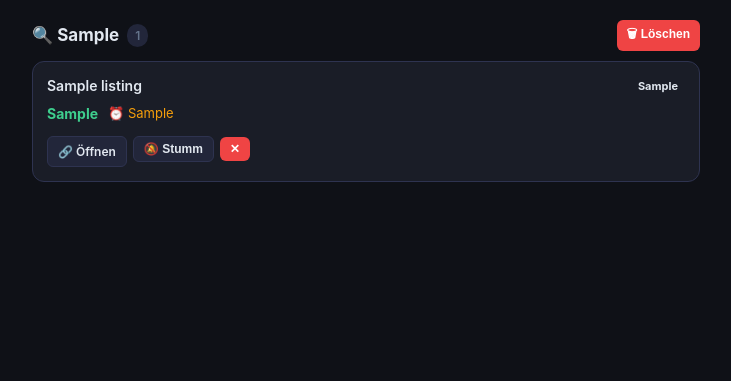
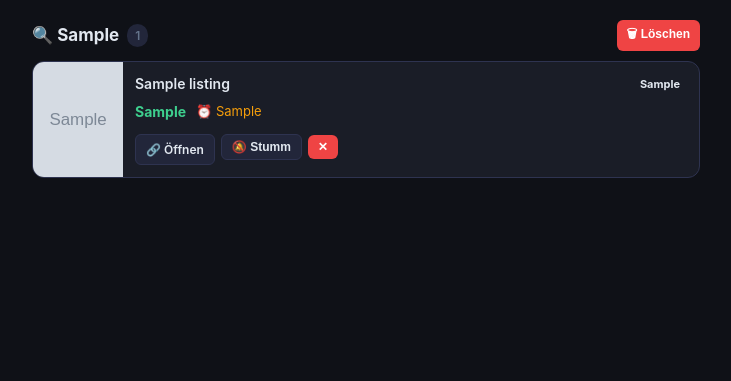
Before and after one commit to snoo-snoo/auction-watcher, a Flask app: page / in a window 1280 px wide. Shown: the part 62-443 px from the top of the page, without its empty margins (274-1005 px from the left). Run offline with Flask 3, Linux system fonts and the light colour scheme; tables that the repository leaves empty hold one stand-in row (values such as "Sample post"); grey boxes marked "Sample" are stand-in pictures.

Commit message:
Add listing thumbnails: willhaben + aurena images in DB and dashboard

```diff
--- a/db.py
+++ b/db.py
@@ -25,6 +25,7 @@ def init_db():
                 price TEXT,
                 url TEXT NOT NULL UNIQUE,
                 auction_end TEXT,
+                image_url TEXT,
                 first_seen TEXT NOT NULL,
                 last_seen TEXT NOT NULL,
                 notified_24h INTEGER DEFAULT 0,
@@ -32,6 +33,12 @@ def init_db():
                 FOREIGN KEY (wishlist_id) REFERENCES wishlist_items(id)
             )
         """)
+        # Migration: add image_url column to existing DBs
+        try:
+            conn.execute("ALTER TABLE found_listings ADD COLUMN image_url TEXT")
+            conn.commit()
+        except Exception:
+            pass  # column already exists
         conn.commit()
 
 
@@ -59,7 +66,7 @@ def remove_keyword(item_id: int):
         conn.commit()
 
 
-def upsert_listing(wishlist_id, site, title, price, url, auction_end):
+def upsert_listing(wishlist_id, site, title, price, url, auction_end, image_url=None):
     now = datetime.utcnow().isoformat()
     with get_conn() as conn:
         existing = conn.execute(
@@ -68,26 +75,26 @@ def upsert_listing(wishlist_id, site, title, price, url, auction_end):
         ).fetchone()
         if existing:
             conn.execute(
-                "UPDATE found_listings SET last_seen=?, price=?, auction_end=? WHERE url=?",
-                (now, price, auction_end, url),
+                "UPDATE found_listings SET last_seen=?, price=?, auction_end=?, image_url=COALESCE(?, image_url) WHERE url=?",
+                (now, price, auction_end, image_url, url),
             )
             conn.commit()
-            return False, existing[1], existing[2]  # not new, keep notified flags
+            return False, existing[1], existing[2]
         else:
             conn.execute(
                 """INSERT INTO found_listings
-                   (wishlist_id, site, title, price, url, auction_end, first_seen, last_seen)
-                   VALUES (?, ?, ?, ?, ?, ?, ?, ?)""",
-                (wishlist_id, site, title, price, url, auction_end, now, now),
+                   (wishlist_id, site, title, price, url, auction_end, image_url, first_seen, last_seen)
+                   VALUES (?, ?, ?, ?, ?, ?, ?, ?, ?)""",
+                (wishlist_id, site, title, price, url, auction_end, image_url, now, now),
             )
             conn.commit()
-            return True, 0, 0  # new listing
+            return True, 0, 0
 
 
 def get_listings_for_keyword(wishlist_id):
     with get_conn() as conn:
         return conn.execute(
-            """SELECT id, site, title, price, url, auction_end, notified_24h, notified_1h
+            """SELECT id, site, title, price, url, auction_end, notified_24h, notified_1h, image_url
                FROM found_listings WHERE wishlist_id = ?""",
             (wishlist_id,),
         ).fetchall()
--- a/scraper_aurena.py
+++ b/scraper_aurena.py
@@ -52,6 +52,10 @@ def _auction_to_result(auction: dict) -> dict:
     time_info = auction.get("timeInfo", {})
     ends_at = _parse_ending_date(time_info)
 
+    # First image from auction (list of URL strings)
+    images = auction.get("images", [])
+    image_url = images[0] if images and isinstance(images[0], str) else None
+
     return {
         "title": title,
         "price": None,
@@ -59,6 +63,7 @@ def _auction_to_result(auction: dict) -> dict:
         "site": "aurena",
         "ends_at": ends_at,
         "location": location_str,
+        "image_url": image_url,
         # keep extra fields for keyword matching (not shown in output)
         "_cat": " ".join(cat_descs.values()),
         "_short_desc": " ".join(short_descs.values()),
--- a/scraper_willhaben.py
+++ b/scraper_willhaben.py
@@ -80,6 +80,10 @@ def _parse_next_data(soup: BeautifulSoup) -> list[dict]:
                 ad_id = ad.get("id", "")
                 url = f"https://www.willhaben.at/iad/{ad_id}" if ad_id else ""
 
+            # Thumbnail image
+            images = ad.get("advertImageList", {}).get("advertImage", [])
+            image_url = images[0].get("thumbnailImageUrl") if images else None
+
             if title and url:
                 results.append({
                     "title": title.strip(),
@@ -87,6 +91,7 @@ def _parse_next_data(soup: BeautifulSoup) -> list[dict]:
                     "url": url,
                     "site": "willhaben",
                     "ends_at": None,
+                    "image_url": image_url,
                 })
         except Exception:
             continue
--- a/templates/index.html
+++ b/templates/index.html
@@ -146,11 +146,41 @@
       background: var(--surface);
       border: 1px solid var(--border);
       border-radius: var(--radius);
-      padding: 14px;
       margin-bottom: 8px;
-      position: relative;
+      overflow: hidden;
+      display: flex;
+      gap: 0;
     }
     .listing-card:last-child { margin-bottom: 0; }
+
+    .listing-thumb {
+      width: 90px;
+      min-width: 90px;
+      background: var(--surface2);
+      overflow: hidden;
+      flex-shrink: 0;
+    }
+    .listing-thumb img {
+      width: 100%;
+      height: 100%;
+      object-fit: cover;
+      display: block;
+    }
+    .listing-thumb-placeholder {
+      width: 100%;
+      height: 100%;
+      display: flex;
+      align-items: center;
+      justify-content: center;
+      font-size: 28px;
+      color: var(--border);
+    }
+
+    .listing-body {
+      padding: 12px;
+      flex: 1;
+      min-width: 0;
+    }
 
     .listing-top {
       display: flex;
@@ -164,6 +194,7 @@
       font-size: 14px;
       line-height: 1.4;
       flex: 1;
+      min-width: 0;
     }
     .listing-title a {
       color: var(--text);
@@ -352,6 +383,18 @@
       {% if sec.listings %}
         {% for l in sec.listings %}
         <div class="listing-card">
+          <div class="listing-thumb">
+            {% if l.image_url %}
+              <a href="{{ l.url }}" target="_blank">
+                <img src="{{ l.image_url }}" alt="{{ l.title }}" loading="lazy">
+              </a>
+            {% else %}
+              <div class="listing-thumb-placeholder">
+                {% if l.site == 'willhaben' %}🏷{% else %}🔨{% endif %}
+              </div>
+            {% endif %}
+          </div>
+          <div class="listing-body">
             <div class="listing-top">
               <div class="listing-title">
                 <a href="{{ l.url }}" target="_blank">{{ l.title }}</a>
@@ -380,6 +423,7 @@
               <form method="POST" action="/listing/{{ l.id }}/delete" style="display:inline" onsubmit="return confirm('Inserat entfernen?')">
                 <button class="btn btn-danger btn-sm" type="submit">✕</button>
               </form>
+            </div>
           </div>
         </div>
         {% endfor %}
--- a/watcher.py
+++ b/watcher.py
@@ -74,6 +74,7 @@ def run():
                 price=item.get("price"),
                 url=item.get("url", ""),
                 auction_end=item.get("ends_at"),
+                image_url=item.get("image_url"),
             )
             if is_new:
                 new_listings.append(item)
--- a/web.py
+++ b/web.py
@@ -26,7 +26,7 @@ def _get_dashboard_data():
         rows = db.get_listings_for_keyword(kw_id)
         listings = []
         for row in rows:
-            lid, site, title, price, url, auction_end, n24, n1 = row
+            lid, site, title, price, url, auction_end, n24, n1, image_url = row
             listings.append({
                 "id": lid,
                 "site": site,
@@ -36,6 +36,7 @@ def _get_dashboard_data():
                 "auction_end": auction_end,
                 "notified_24h": bool(n24),
                 "notified_1h": bool(n1),
+                "image_url": image_url,
             })
         sections.append({
             "id": kw_id,
```
Also changed, not shown: 1 other file. Lines whose indentation alone changed are shown as unchanged.
